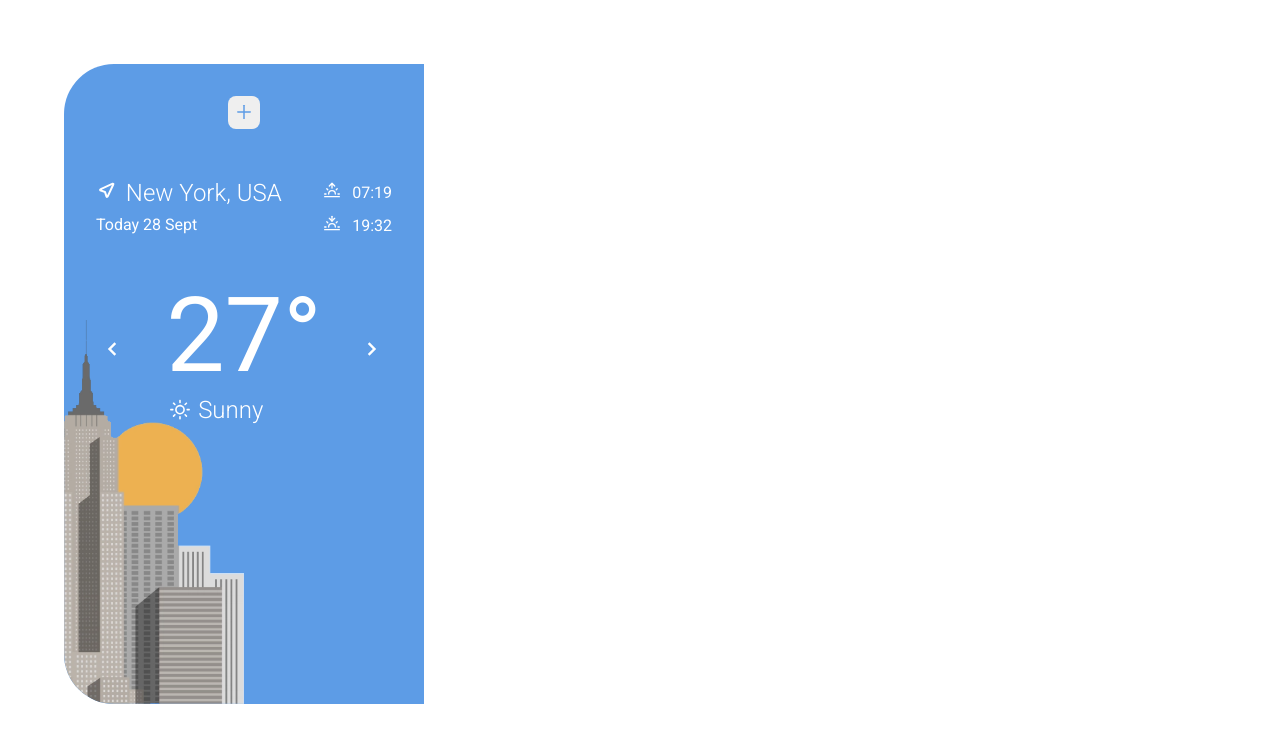
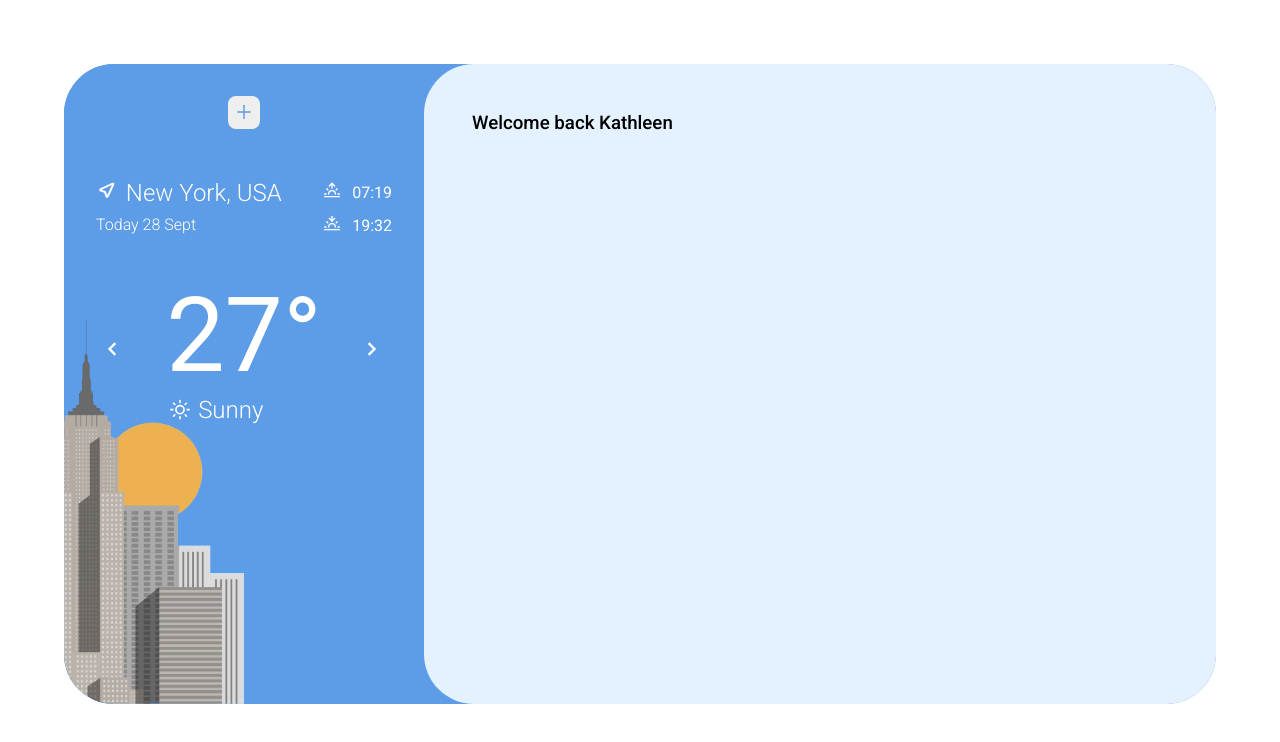
Before and after one commit to kjvapps/weather-app, a React (Create React App) app: page / in a window 1280 px wide. Shown: the top 742 px of the page. Built offline with nearby package versions, Linux system fonts and the light colour scheme.

Commit message:
started on metrics component

```diff
--- a/src/Dashboard.jsx
+++ b/src/Dashboard.jsx
@@ -2,6 +2,7 @@ import React from "react";
 import styled from "styled-components";
 
 import Sidebar from "./components/Sidebar";
+import Metrics from "./components/Metrics";
 
 const DashboardStyles = styled.div`
   border-radius: 50px;
@@ -9,6 +10,7 @@ const DashboardStyles = styled.div`
 `;
 
 const DashboardGrid = styled.div`
+  background-color: var(--blue);
   display: grid;
   grid-template-columns: 22.5rem 1fr;
   height: 80vh;
@@ -19,6 +21,7 @@ const Dashboard = () => {
     <DashboardStyles>
       <DashboardGrid>
         <Sidebar />
+        <Metrics />
       </DashboardGrid>
     </DashboardStyles>
   );
--- /dev/null
+++ b/src/components/Metrics.jsx
@@ -0,0 +1,22 @@
+import React from "react";
+import styled from "styled-components";
+
+const MetricsStyled = styled.section`
+  background-color: #e4f1ff;
+  border-bottom-left-radius: 50px;
+  border-top-left-radius: 50px;
+  padding: 3rem;
+`;
+
+const Metrics = () => {
+  return (
+    <MetricsStyled>
+      <div>
+        <h3>Welcome back Kathleen</h3>
+        <div></div>
+      </div>
+    </MetricsStyled>
+  );
+};
+
+export default Metrics;
--- a/src/components/Sidebar.jsx
+++ b/src/components/Sidebar.jsx
@@ -54,6 +54,10 @@ const LocationStyles = styled.div`
   }
 
   h2 {
+    font-weight: 300;
+  }
+
+  p {
     font-weight: 300;
   }
 
--- a/src/styles/GlobalStyles.js
+++ b/src/styles/GlobalStyles.js
@@ -9,6 +9,10 @@ const GlobalStyles = createGlobalStyle`
 
   body {
     padding: 4rem;
+  }
+
+  h3 {
+    font-weight: 500;
   }
 
   *,
```
